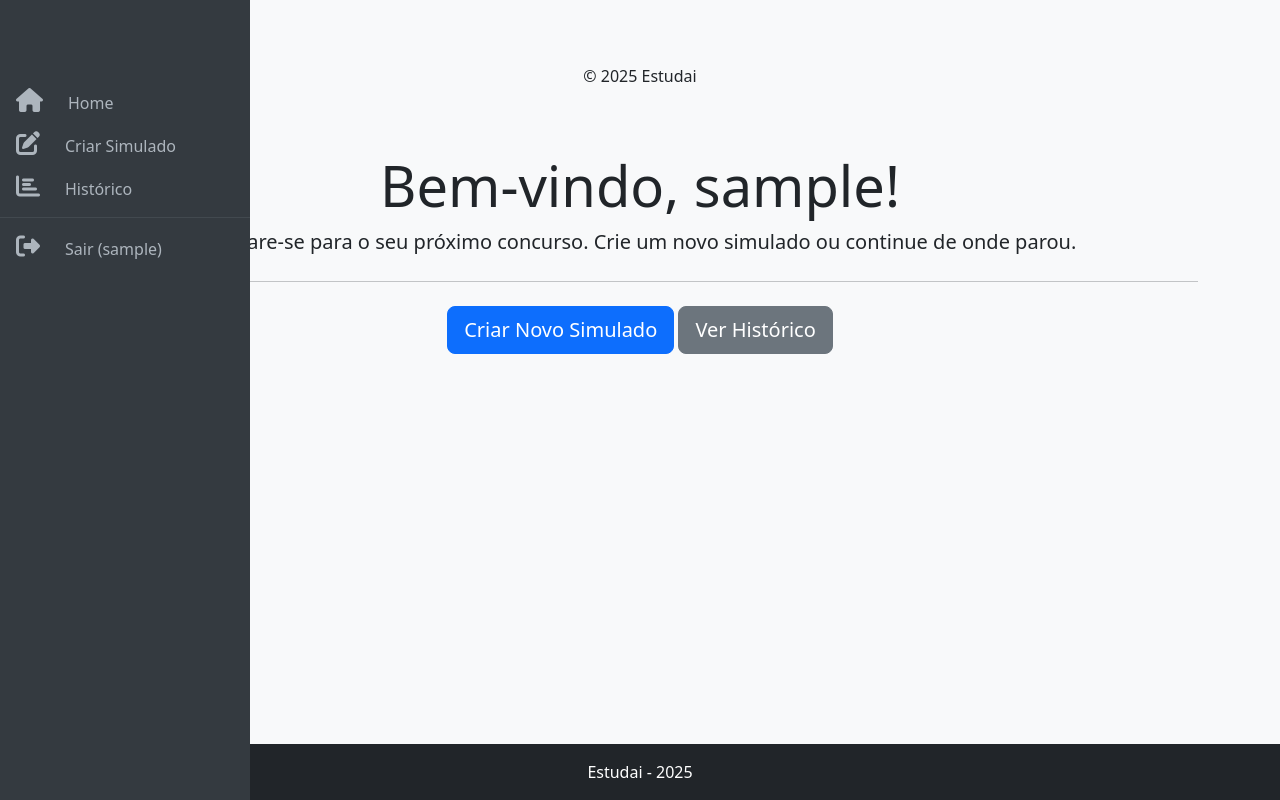
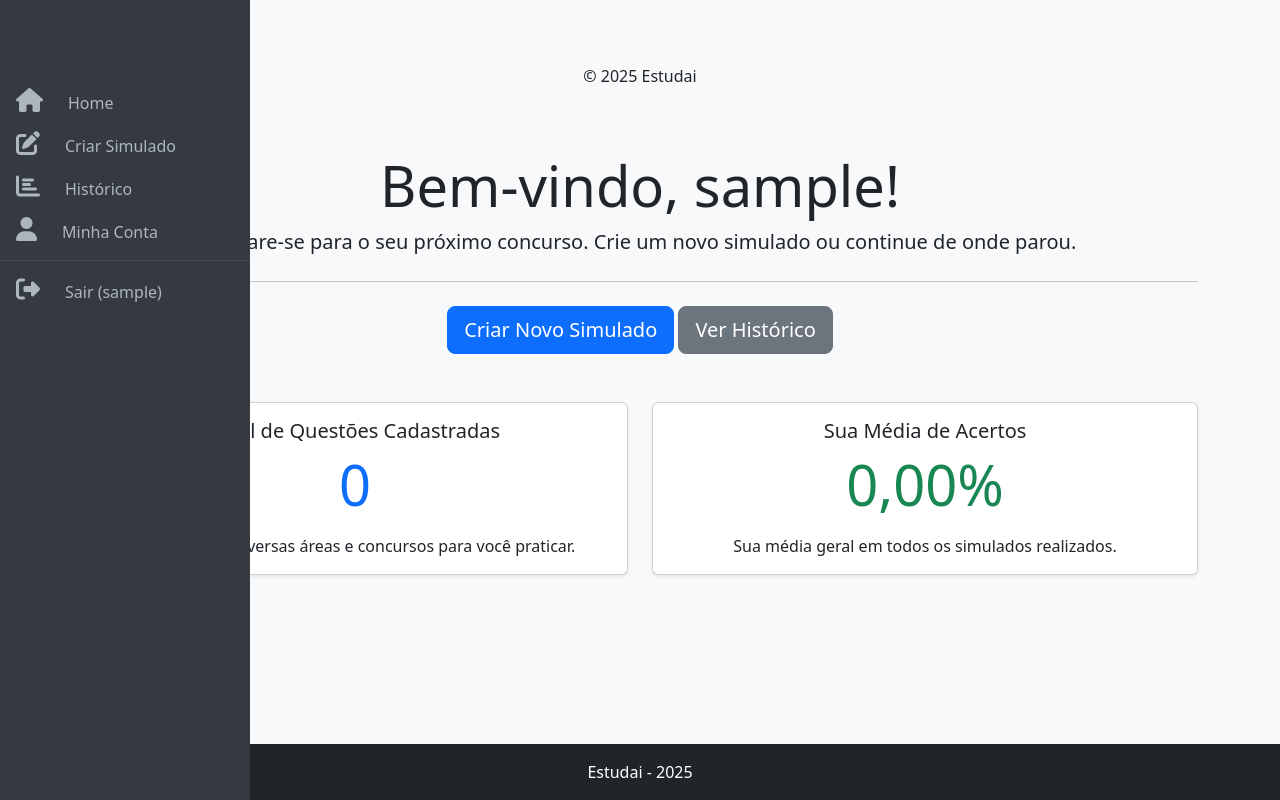
Before and after one commit to marcoskw/estudai, a Django app: page / in a window 1280 px wide. Run offline with Django 5.2, Linux system fonts and the light colour scheme; the visitor is signed in with stand-in values (Sample User, id 1); data that the repository does not hold is empty; some libraries are stand-ins or nearby versions.

Commit message:
Configuração de historico de simulado e visualização de questões

```diff
--- a/assunto/models.py
+++ b/assunto/models.py
@@ -2,7 +2,7 @@ from django.db import models
 from materia.models import Materia
 
 class Assunto(models.Model):
-    nome = models.CharField(max_length=100)
+    nome = models.CharField(max_length=500)
     materia = models.ForeignKey(Materia, on_delete=models.CASCADE)
 
     def __str__(self):
--- a/core/urls.py
+++ b/core/urls.py
@@ -22,6 +22,7 @@ urlpatterns = [
     path("admin/", admin.site.urls),
     path('summernote/', include('django_summernote.urls')),
     path("", include("simulado.urls")),
+    path("questao/", include("questao.urls")),
 #    path("assunto/", include("assunto.urls")),
 #    path("concurso/", include("concurso.urls")),
 #    path("materia/", include("materia.urls")),
--- a/materia/models.py
+++ b/materia/models.py
@@ -1,7 +1,7 @@
 from django.db import models
 
 class Materia(models.Model):
-    nome = models.CharField(max_length=100)
+    nome = models.CharField(max_length=255)
 
     def __str__(self):
         return self.nome
--- a/questao/urls.py
+++ b/questao/urls.py
@@ -0,0 +1,7 @@
+from django.urls import path
+from . import views
+
+urlpatterns = [
+    path('questao/<int:pk>/', views.visualizar_questao, name='visualizar_questao'),
+
+]
--- a/simulado/templates/home.html
+++ b/simulado/templates/home.html
@@ -1,15 +1,14 @@
 {% extends "base.html" %}
-{% load static %}
 
 {% block 'body' %}
 <div class="container mt-5">
-    <div class="text-center">
+    <div class="text-center mb-5">
         {% if user.is_authenticated %}
             <h1 class="display-4">Bem-vindo, {{ user.nome_completo|default:user.username }}!</h1>
             <p class="lead">Prepare-se para o seu próximo concurso. Crie um novo simulado ou continue de onde parou.</p>
             <hr class="my-4">
             <a class="btn btn-primary btn-lg" href="{% url "criar_simulado" %}" role="button">Criar Novo Simulado</a>
-            <a class="btn btn-secondary btn-lg" href="#" role="button">Ver Histórico</a>
+            <a class="btn btn-secondary btn-lg" href="{% url 'historico_simulados' %}" role="button">Ver Histórico</a>
         {% else %}
             <h1 class="display-4">Bem-vindo ao Estudai!</h1>
             <p class="lead">O portal de simulados que vai te ajudar a conquistar a aprovação. Faça seu login ou cadastre-se para começar.</p>
@@ -18,5 +17,31 @@
             <a class="btn btn-success btn-lg" href="{% url 'registrar' %}" role="button">Registrar</a>
         {% endif %}
     </div>
+
+    <div class="row text-center">
+        <div class="col-md-6 mb-4">
+            <div class="card shadow-sm h-100">
+                <div class="card-body">
+                    <h5 class="card-title">Total de Questões Cadastradas</h5>
+                    <p class="display-4 text-primary">{{ total_questoes }}</p>
+                    <p class="card-text">Questões de diversas áreas e concursos para você praticar.</p>
+                </div>
+            </div>
+        </div>
+        <div class="col-md-6 mb-4">
+            <div class="card shadow-sm h-100">
+                <div class="card-body">
+                    <h5 class="card-title">Sua Média de Acertos</h5>
+                    {% if user.is_authenticated %}
+                        <p class="display-4 text-success">{{ media_acertos|floatformat:2 }}%</p>
+                        <p class="card-text">Sua média geral em todos os simulados realizados.</p>
+                    {% else %}
+                        <p class="display-4 text-muted">--</p>
+                        <p class="card-text">Faça login para ver sua média e estatísticas.</p>
+                    {% endif %}
+                </div>
+            </div>
+        </div>
+    </div>
 </div>
 {% endblock %}
--- /dev/null
+++ b/simulado/templates/minha_conta.html
@@ -0,0 +1,6 @@
+{% extends "base.html" %}
+{% load static %}
+
+{% block 'body' %}
+minha conta
+{% endblock %}
--- a/simulado/urls.py
+++ b/simulado/urls.py
@@ -5,7 +5,8 @@ urlpatterns = [
     # Simulado
     path('', views.home, name='home'),
     path('criar_simulado/', views.criar_simulado, name='criar_simulado'),
-
+    path('historico_simulados/', views.historico_simulados, name='historico_simulados'),
+    path('minha_conta/', views.minha_conta, name='minha_conta'),
 #    path('concursos/', views.lista_concursos, name='lista_concursos'),
 #    path('concursos/<int:pk>/', views.detalhes_concurso, name='detalhes_concurso'),
 #    path('simulados/criar/', views.criar_simulado, name='criar_simulado'),
--- a/simulado/views.py
+++ b/simulado/views.py
@@ -1,22 +1,123 @@
 from django.shortcuts import render
 from django.shortcuts import render, redirect
 from django.contrib.auth.decorators import login_required
+from django.db.models import Avg
+from respostausuario.models import RespostaUsuario
 from .models import Simulado
 from materia.models import Materia
 from questao.models import Questao
+from django.db.models import Count, Case, When, IntegerField, Avg
 
 # Create your views here.
+@login_required
 def home(request):
-    return render(request, 'home.html')
+    # Quantidade total de questões no sistema
+    total_questoes = Questao.objects.count()
 
+    context = {
+        'total_questoes': total_questoes
+    }
+
+    # Se o usuário estiver autenticado, busca a média de acertos dele
+    if request.user.is_authenticated:
+        # Pega todas as respostas do usuário
+        respostas_usuario = RespostaUsuario.objects.filter(simulado__usuario=request.user)
+
+        # Calcula a média de acertos
+        media_acertos = 0
+        if respostas_usuario.exists():
+            media_acertos = respostas_usuario.aggregate(Avg('correta'))['correta__avg'] * 100
+
+        context['media_acertos'] = media_acertos
+
+    return render(request, 'home.html', context)
+
+@login_required
+def minha_conta(request):
+    return render(request, 'minha_conta.html')
+
+@login_required
+def historico_simulados(request):
+    simulados = Simulado.objects.filter(usuario=request.user).order_by('-data_criacao')
+    return render(request, 'historico_simulados.html', {'simulados': simulados})
 
 @login_required
 def criar_simulado(request):
     if request.method == 'POST':
-        # A lógica de processamento do formulário virá aqui.
-        return redirect('historico_simulados')
+        # -------------------
+        # Lógica para processar o formulário
+        # -------------------
 
-    # Busca todas as matérias e seus assuntos relacionados
+        # 1. Capturar a duração do simulado
+        duracao_simulado = request.POST.get('duracao-simulado')
+
+        # 2. Capturar as matérias e quantidade de questões
+        materias_e_questoes = {}
+        for key, value in request.POST.items():
+            if key.startswith('questoes-'):
+                materia_id = key.split('-')[1]
+                materias_e_questoes[materia_id] = int(value)
+
+        # 3. Capturar os assuntos selecionados
+        assuntos_selecionados = []
+        for key, value in request.POST.items():
+            if key.startswith('assunto-'):
+                assunto_id = key.split('-')[1]
+                assuntos_selecionados.append(int(assunto_id))
+
+        # A partir daqui, você usaria esses dados para gerar o simulado
+        # Por exemplo: buscar as questões, criar o objeto Simulado, etc.
+
+        # Exemplo de como você pode usar os dados:
+        # Você teria a lista de assuntos e a quantidade de questões por matéria.
+        # Com isso, você pode montar o simulado.
+
+        print(f"Duração do simulado: {duracao_simulado} minutos")
+        print(f"Matérias e questões selecionadas: {materias_e_questoes}")
+        print(f"Assuntos selecionados: {assuntos_selecionados}")
+
+        # Neste ponto, você pode redirecionar para a página do simulado
+        # Por enquanto, apenas vamos redirecionar para a home
+        return redirect('home')
+
+    # Se o método for GET, exibe a página de criação
     materias_com_assuntos = Materia.objects.prefetch_related('assunto_set').all().order_by('nome')
 
     return render(request, 'criar_simulado.html', {'materias_com_assuntos': materias_com_assuntos})
+
+@login_required
+def historico_simulados(request):
+    simulados_do_usuario = Simulado.objects.filter(usuario=request.user).order_by('-data_criacao')
+
+    historico = []
+
+    for simulado in simulados_do_usuario:
+        # Pega todas as respostas do simulado atual
+        respostas = RespostaUsuario.objects.filter(simulado=simulado)
+
+        # Calcula o tempo total em minutos (se você for adicionar um campo de tempo no Simulado)
+        tempo_levado = 0
+        if simulado.data_fim and simulado.data_inicio: # Assumindo que você terá esses campos
+            duracao = simulado.data_fim - simulado.data_inicio
+            tempo_levado = int(duracao.total_seconds() / 60)
+
+        # Calcula a nota total do simulado
+        total_questoes = respostas.count()
+        acertos = respostas.filter(correta=True).count()
+        nota_total = (acertos / total_questoes) * 100 if total_questoes > 0 else 0
+
+        # Agrupa as notas por matéria
+        notas_por_materia = respostas.values('questao__materia__nome').annotate(
+            total_por_materia=Count('id'),
+            acertos_por_materia=Count(Case(When(correta=True, then=1), output_field=IntegerField())),
+            nota_por_materia=Avg(Case(When(correta=True, then=1), default=0, output_field=IntegerField())) * 100
+        )
+
+        historico.append({
+            'simulado': simulado,
+            'tempo_levado': tempo_levado,
+            'nota_total': nota_total,
+            'notas_por_materia': notas_por_materia
+        })
+
+    return render(request, 'historico_simulados.html', {'historico': historico})
--- a/templates/partials/barra_navegacao.html
+++ b/templates/partials/barra_navegacao.html
@@ -87,8 +87,13 @@
                 </a>
             </li>
             <li class="nav-item">
-                <a class="nav-link" href="#">
+                <a class="nav-link" href="{% url "historico_simulados" %}">
                     <i class="fas fa-chart-bar me-3"></i><span>Histórico</span>
+                </a>
+            </li>
+            <li class="nav-item">
+                <a class="nav-link" href="{% url "minha_conta" %}">
+                    <i class="fas fa-user me-3"></i><span>Minha Conta</span>
                 </a>
             </li>
             <hr class="my-2 border-secondary">
```
Also changed, not shown: questao/templates/visualizar_questao.html (added, +52 -0 lines), questao/views.py (+12 -2 lines), simulado/templates/historico_simulados.html (added, +38 -0 lines), assunto/migrations/0002_alter_assunto_nome.py (added), materia/migrations/0002_alter_materia_nome.py (added).
